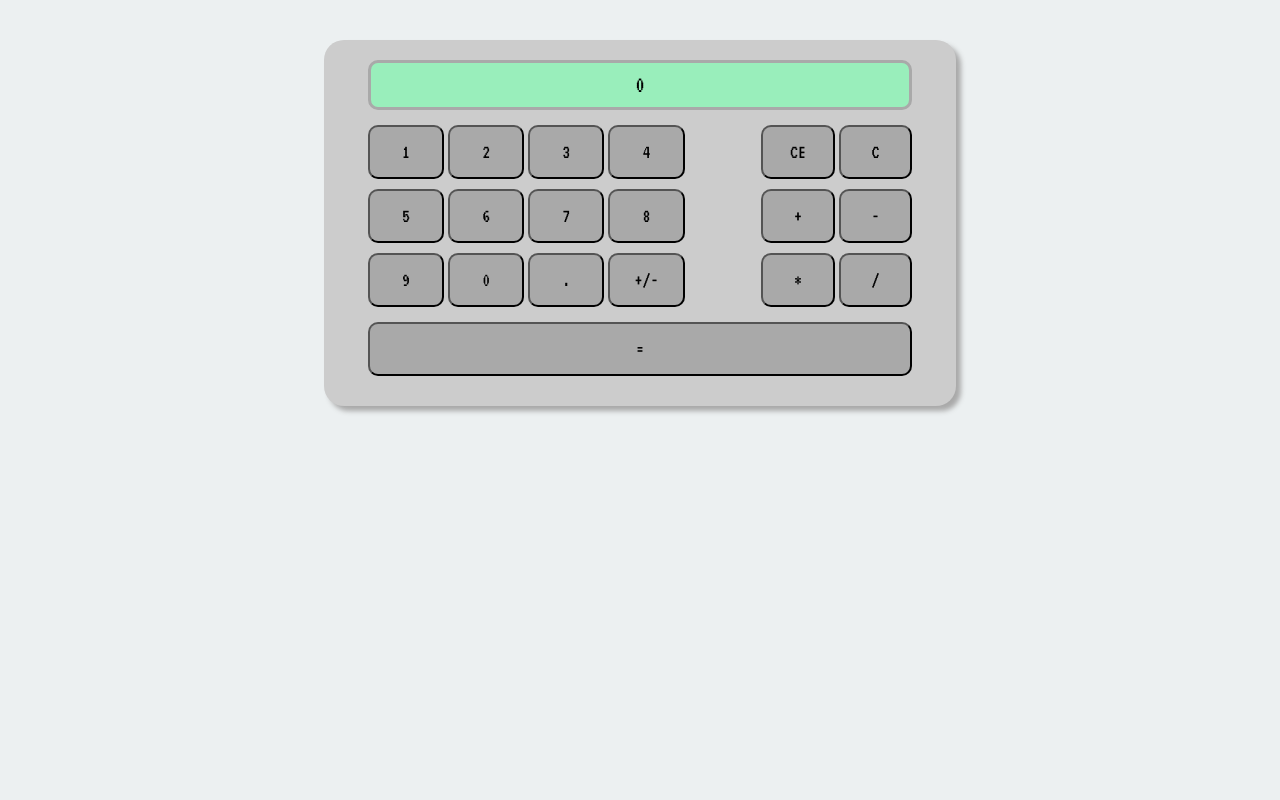
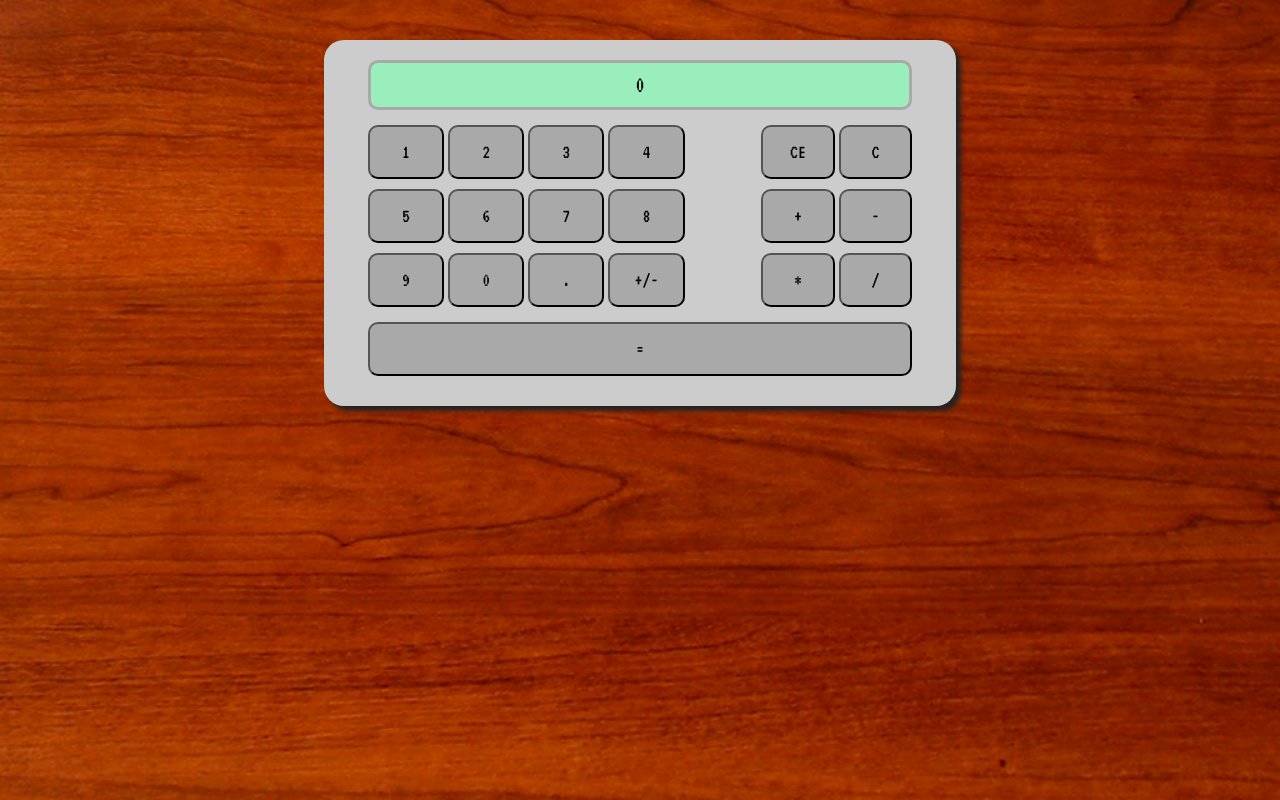
Before and after one commit to beck410/calculator, a website: page index.html in a window 1280 px wide. Drawn offline with Linux system fonts and the light colour scheme.

Commit message:
added bg image

```diff
--- a/css/main.css
+++ b/css/main.css
@@ -3,7 +3,8 @@
 }
 
 body {
-  background: #ecf0f1;
+  background: url('../desk-background.jpg');
+  background-size: cover;
 }
 
 .display{
@@ -27,7 +28,7 @@ body {
   background: #ccc;
   text-align: center;
   border-radius: 20px;
-  box-shadow:darkgrey 5px 5px 5px;
+  box-shadow: #222 5px 5px 5px;
 }
 
 .calc-buttons {
```
Also changed, not shown: desk-background.jpg (added).
